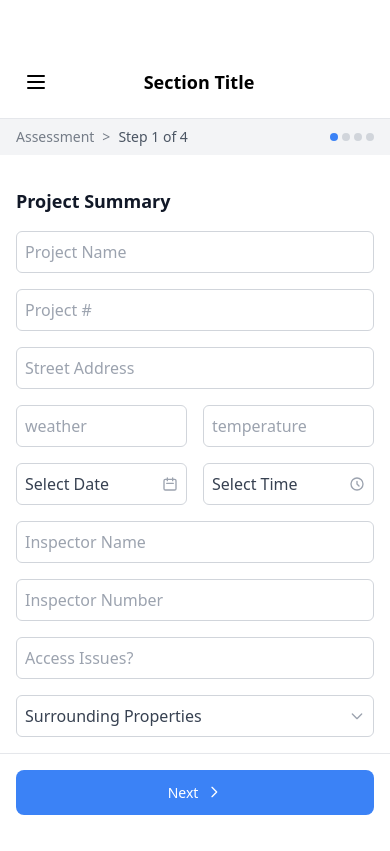
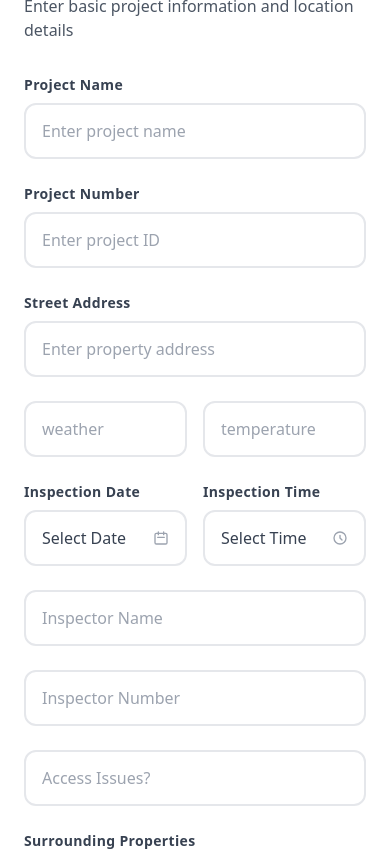
Before and after one commit to chernandezdesigner/PCAmockup, a Nuxt app: page / in a window 390 px wide. Shown: the top 851 px of the page. Built offline with nearby package versions, Linux system fonts and the light colour scheme.

Commit message:
claude ui update

```diff
--- a/app/app.vue
+++ b/app/app.vue
@@ -8,7 +8,7 @@
         <!-- Form Container -->
         <form @submit.prevent="handleSubmit" class="flex flex-col flex-1 min-h-0">
           <!-- Scrollable Content Area -->
-          <div class="flex-1 mt-8 px-4 space-y-4 overflow-y-auto min-h-0">
+          <div class="flex-1 px-6 py-6 space-y-6 overflow-y-auto min-h-0">
             <!-- Step Content Container -->
             <Transition
               name="step-transition"
@@ -17,27 +17,39 @@
               <div :key="currentStep" class="space-y-4 pb-4">
                 <!-- Step 1: Project Summary -->
                 <div v-if="currentStep === 1">
-                  <h3 class="text-lg font-semibold text-gray-900 mb-4">Project Summary</h3>
+                  <div class="mb-8">
+                    <h2 class="text-2xl font-bold text-gray-900 mb-2">Project Summary</h2>
+                    <p class="text-base text-gray-600">Enter basic project information and location details</p>
+                  </div>
 
-                  <div class="space-y-4">
+                  <div class="space-y-6">
+                    <div>
+                      <label class="form-label">Project Name</label>
                       <input
                         v-model="projectName"
                         type="text"
                         class="form-input"
-                      placeholder="Project Name"
+                        placeholder="Enter project name"
                       />
+                    </div>
+                    <div>
+                      <label class="form-label">Project Number</label>
                       <input
                         v-model="projectNumber"
                         type="text"
                         class="form-input"
-                      placeholder="Project #"
+                        placeholder="Enter project ID"
                       />
+                    </div>
+                    <div>
+                      <label class="form-label">Street Address</label>
                       <input
                         v-model="address"
                         type="text"
                         class="form-input"
-                      placeholder="Street Address"
+                        placeholder="Enter property address"
                       />
+                    </div>
 
                     <Transition
                       name="slide-fade"
@@ -47,16 +59,20 @@
                         v-if="address"
                         class="space-y-4"
                       >
+                      <div>
+                        <label class="form-label">City</label>
                         <input
                           v-model="city"
                           type="text"
                           class="form-input"
-                        placeholder="City"
+                          placeholder="Enter city"
                         />
+                      </div>
 
                       <div class="grid grid-cols-2 gap-4">
                         <!-- Mobile-friendly State Selector -->
                         <div class="relative">
+                          <label class="form-label">State</label>
                           <button
                             @click="toggleStateDropdown"
                             type="button"
@@ -96,12 +112,16 @@
                             </div>
                           </Transition>
                         </div>
+                        <div>
+                          <label class="form-label">ZIP Code</label>
                           <input
                             v-model="zipCode"
                             type="text"
+                            pattern="[0-9]{5}(-[0-9]{4})?"
                             class="form-input"
-                          placeholder="ZIP Code"
+                            placeholder="12345"
                           />
+                        </div>
                       </div>
                       </div>
                     </Transition>
@@ -119,6 +139,7 @@
                     <div class="grid grid-cols-2 gap-4">
                       <!-- Date Selector -->
                       <div class="relative">
+                        <label class="form-label">Inspection Date</label>
                         <button
                           @click="openDateDrawer"
                           type="button"
@@ -138,6 +159,7 @@
 
                       <!-- Time Selector -->
                       <div class="relative">
+                        <label class="form-label">Inspection Time</label>
                         <button
                           @click="openTimeDrawer"
                           type="button"
@@ -161,13 +183,14 @@
                     <input type="text" class="form-input" placeholder="Access Issues?" />
                     <!-- Property Type Selector -->
                     <div class="relative">
+                      <label class="form-label">Surrounding Properties</label>
                       <button
                         @click="togglePropertyTypeDropdown"
                         type="button"
                         class="form-dropdown-button"
                         :class="{ 'form-dropdown-button--active': showPropertyTypeDropdown }"
                       >
-                        <span class="text-gray-700">{{ propertyType || 'Surrounding Properties' }}</span>
+                        <span class="text-gray-700">{{ propertyType || 'Select Property Type' }}</span>
                         <svg
                           class="w-4 h-4 text-gray-400 transition-transform duration-200"
                           :class="{ 'rotate-180': showPropertyTypeDropdown }"
@@ -207,7 +230,7 @@
                 <div v-if="currentStep === 2">
                   <h3 class="text-lg font-semibold text-gray-900 mb-4">Unit Info</h3>
 
-                  <div class="space-y-4">
+                  <div class="space-y-6">
                     <input
                       type="text"
                       class="form-input"
@@ -258,13 +281,14 @@
 
                     <!-- Lease Type Selector -->
                     <div class="relative">
+                      <label class="form-label">Lease Type</label>
                       <button
                         @click="toggleLeaseTypeDropdown"
                         type="button"
                         class="form-dropdown-button"
                         :class="{ 'form-dropdown-button--active': showLeaseTypeDropdown }"
                       >
-                        <span class="text-gray-700">{{ leaseType || 'Lease Type' }}</span>
+                        <span class="text-gray-700">{{ leaseType || 'Select Lease Type' }}</span>
                         <svg
                           class="w-4 h-4 text-gray-400 transition-transform duration-200"
                           :class="{ 'rotate-180': showLeaseTypeDropdown }"
@@ -352,7 +376,7 @@
                         </button>
                       </div>
 
-                      <div class="space-y-4">
+                      <div class="space-y-6">
                         <div
                           v-for="(person, index) in personnelList"
                           :key="person.id"
@@ -414,7 +438,7 @@
                         </button>
                       </div>
 
-                      <div class="space-y-4">
+                      <div class="space-y-6">
                         <div
                           v-for="(tenant, index) in tenantList"
                           :key="tenant.id"
@@ -524,7 +548,7 @@
                     <div class="bg-white border border-gray-200 rounded-lg p-4">
                       <h4 class="text-base font-semibold text-gray-900 mb-4">Utilities</h4>
 
-                      <div class="space-y-4">
+                      <div class="space-y-6">
                         <input
                           v-model="utilities.domesticWater"
                           type="text"
@@ -594,8 +618,8 @@
           </div>
 
           <!-- Sticky Navigation Buttons -->
-          <div class="sticky bottom-0 px-4 py-4 border-t border-gray-200 bg-white shadow-lg">
-            <div class="flex gap-3">
+          <div class="sticky bottom-0 px-6 py-6 border-t border-gray-200 bg-white/95 backdrop-blur-sm shadow-2xl">
+            <div class="flex gap-4">
               <button
                 v-if="currentStep > 1"
                 @click="goToPreviousStep"
@@ -613,9 +637,12 @@
                 class="form-navigation-button form-navigation-button--primary"
                 :class="{ 'flex-1': currentStep === 1 }"
               >
-                {{ currentStep === totalSteps ? 'Submit' : 'Next' }}
+                <span class="font-semibold">{{ currentStep === totalSteps ? 'Submit Assessment' : 'Continue' }}</span>
                 <svg v-if="currentStep < totalSteps" class="w-4 h-4 ml-2" fill="none" stroke="currentColor" viewBox="0 0 24 24">
                   <path stroke-linecap="round" stroke-linejoin="round" stroke-width="2" d="M9 5l7 7-7 7" />
+                </svg>
+                <svg v-else class="w-4 h-4 ml-2" fill="none" stroke="currentColor" viewBox="0 0 24 24">
+                  <path stroke-linecap="round" stroke-linejoin="round" stroke-width="2" d="M5 13l4 4L19 7" />
                 </svg>
               </button>
             </div>
@@ -1057,43 +1084,82 @@ onUnmounted(() => {
 </script>
 
 <style scoped>
+/* Form Label Styles */
+.form-label {
+  display: block;
+  font-size: 0.875rem;
+  font-weight: 600;
+  color: #374151;
+  margin-bottom: 0.5rem;
+  letter-spacing: 0.025em;
+}
+
 /* Form Input Styles */
 .form-input {
   width: 100%;
-  padding: 0.5rem;
-  border: 1px solid #d1d5db;
-  border-radius: 0.375rem;
-  transition: all 0.3s ease;
+  padding: 0.875rem 1rem;
+  font-size: 1rem;
+  line-height: 1.5;
+  color: #1f2937;
+  background-color: #ffffff;
+  border: 2px solid #e5e7eb;
+  border-radius: 0.75rem;
+  transition: all 0.2s ease-in-out;
+  appearance: none;
+  -webkit-appearance: none;
+}
+
+.form-input::placeholder {
+  color: #9ca3af;
+  font-weight: 400;
 }
 
 .form-input:focus {
   border-color: #3b82f6;
   outline: none;
-  box-shadow: 0 0 0 2px rgba(59, 130, 246, 0.2);
+  box-shadow: 0 0 0 3px rgba(59, 130, 246, 0.1);
+  background-color: #fefefe;
+}
+
+.form-input:hover:not(:focus) {
+  border-color: #d1d5db;
 }
 
 /* Dropdown Button Styles */
 .form-dropdown-button {
   width: 100%;
-  padding: 0.5rem;
-  border: 1px solid #d1d5db;
-  border-radius: 0.375rem;
-  transition: all 0.3s ease;
+  padding: 0.875rem 1rem;
+  font-size: 1rem;
+  line-height: 1.5;
+  color: #1f2937;
+  background-color: #ffffff;
+  border: 2px solid #e5e7eb;
+  border-radius: 0.75rem;
+  transition: all 0.2s ease-in-out;
   text-align: left;
   display: flex;
   align-items: center;
   justify-content: space-between;
+  cursor: pointer;
+  min-height: 52px;
 }
 
 .form-dropdown-button:focus {
   border-color: #3b82f6;
   outline: none;
-  box-shadow: 0 0 0 2px rgba(59, 130, 246, 0.2);
+  box-shadow: 0 0 0 3px rgba(59, 130, 246, 0.1);
+  background-color: #fefefe;
+}
+
+.form-dropdown-button:hover:not(:focus) {
+  border-color: #d1d5db;
+  background-color: #f9fafb;
 }
 
 .form-dropdown-button--active {
   border-color: #3b82f6;
-  box-shadow: 0 0 0 2px rgba(59, 130, 246, 0.2);
+  box-shadow: 0 0 0 3px rgba(59, 130, 246, 0.1);
+  background-color: #fefefe;
 }
 
 /* Dropdown Menu Styles */
@@ -1101,65 +1167,106 @@ onUnmounted(() => {
   position: absolute;
   z-index: 50;
   width: 100%;
-  margin-top: 0.25rem;
+  margin-top: 0.5rem;
   background-color: white;
-  border: 1px solid #d1d5db;
-  border-radius: 0.375rem;
-  box-shadow: 0 10px 15px -3px rgba(0, 0, 0, 0.1), 0 4px 6px -2px rgba(0, 0, 0, 0.05);
-  max-height: 15rem;
+  border: 2px solid #e5e7eb;
+  border-radius: 0.75rem;
+  box-shadow: 0 20px 25px -5px rgba(0, 0, 0, 0.1), 0 10px 10px -5px rgba(0, 0, 0, 0.04);
+  max-height: 16rem;
   overflow-y: auto;
+  backdrop-filter: blur(8px);
 }
 
 .form-dropdown-item {
   width: 100%;
-  padding: 0.5rem 0.75rem;
+  padding: 0.75rem 1rem;
   text-align: left;
-  font-size: 0.875rem;
+  font-size: 0.95rem;
+  font-weight: 500;
   color: #374151;
-  transition: colors 0.15s ease;
+  transition: all 0.15s ease;
+  cursor: pointer;
+  border: none;
+  background: none;
+}
+
+.form-dropdown-item:hover {
+  background-color: #f3f4f6;
+  color: #1f2937;
 }
 
 .form-dropdown-item:focus {
-  background-color: #f3f4f6;
+  background-color: #e0e7ff;
+  color: #3730a3;
   outline: none;
 }
 
 .form-dropdown-item--selected {
-  background-color: #eff6ff;
-  color: #1d4ed8;
+  background-color: #dbeafe;
+  color: #1e40af;
+  font-weight: 600;
 }
 
 /* Drawer Input Styles */
 .form-drawer-input {
   width: 100%;
-  padding: 0.75rem;
+  padding: 1rem 1.25rem;
   font-size: 1.125rem;
-  border: 1px solid #d1d5db;
-  border-radius: 0.5rem;
+  line-height: 1.5;
+  color: #1f2937;
+  background-color: #ffffff;
+  border: 2px solid #e5e7eb;
+  border-radius: 0.75rem;
+  transition: all 0.2s ease-in-out;
 }
 
 .form-drawer-input:focus {
   border-color: #3b82f6;
   outline: none;
-  box-shadow: 0 0 0 2px rgba(59, 130, 246, 0.2);
+  box-shadow: 0 0 0 3px rgba(59, 130, 246, 0.1);
+  background-color: #fefefe;
 }
 
 /* Drawer Button Styles */
 .form-drawer-button {
   flex: 1;
-  padding: 0.75rem 1rem;
-  border-radius: 0.5rem;
-  font-weight: 500;
+  padding: 1rem 1.5rem;
+  border-radius: 0.75rem;
+  font-weight: 600;
+  font-size: 1rem;
+  transition: all 0.2s ease-in-out;
+  min-height: 52px;
+  display: flex;
+  align-items: center;
+  justify-content: center;
 }
 
 .form-drawer-button--primary {
   background-color: #3b82f6;
   color: white;
+  border: 2px solid #3b82f6;
+}
+
+.form-drawer-button--primary:hover {
+  background-color: #2563eb;
+  border-color: #2563eb;
+  transform: translateY(-1px);
+}
+
+.form-drawer-button--primary:active {
+  transform: translateY(0);
 }
 
 .form-drawer-button--secondary {
   color: #4b5563;
-  border: 1px solid #d1d5db;
+  background-color: #ffffff;
+  border: 2px solid #e5e7eb;
+}
+
+.form-drawer-button--secondary:hover {
+  background-color: #f9fafb;
+  border-color: #d1d5db;
+  color: #374151;
 }
 
 /* Navigation Button Styles */
@@ -1167,84 +1274,120 @@ onUnmounted(() => {
   display: flex;
   align-items: center;
   justify-content: center;
-  padding: 0.75rem 1rem;
-  border-radius: 0.5rem;
-  font-weight: 500;
-  font-size: 0.875rem;
-  transition: all 0.2s ease;
-  min-height: 44px; /* Mobile touch target */
+  padding: 1rem 1.5rem;
+  border-radius: 0.75rem;
+  font-weight: 600;
+  font-size: 1rem;
+  transition: all 0.2s ease-in-out;
+  min-height: 56px;
+  cursor: pointer;
+  border: none;
+  text-decoration: none;
 }
 
 .form-navigation-button--primary {
-  background-color: #3b82f6;
+  background: linear-gradient(135deg, #3b82f6 0%, #2563eb 100%);
   color: white;
-  border: none;
+  box-shadow: 0 4px 14px 0 rgba(59, 130, 246, 0.3);
 }
 
 .form-navigation-button--primary:hover {
-  background-color: #2563eb;
+  background: linear-gradient(135deg, #2563eb 0%, #1d4ed8 100%);
+  transform: translateY(-2px);
+  box-shadow: 0 6px 20px 0 rgba(59, 130, 246, 0.4);
 }
 
 .form-navigation-button--primary:active {
-  background-color: #1d4ed8;
+  transform: translateY(0);
+  box-shadow: 0 2px 8px 0 rgba(59, 130, 246, 0.3);
 }
 
 .form-navigation-button--secondary {
-  background-color: white;
+  background-color: #ffffff;
   color: #4b5563;
-  border: 1px solid #d1d5db;
+  border: 2px solid #e5e7eb;
+  box-shadow: 0 2px 8px 0 rgba(0, 0, 0, 0.05);
 }
 
 .form-navigation-button--secondary:hover {
   background-color: #f9fafb;
-  border-color: #9ca3af;
+  border-color: #d1d5db;
+  color: #374151;
+  transform: translateY(-1px);
+  box-shadow: 0 4px 12px 0 rgba(0, 0, 0, 0.1);
 }
 
 .form-navigation-button--secondary:active {
+  transform: translateY(0);
   background-color: #f3f4f6;
 }
 
 /* Animation Transitions */
 .slide-fade-enter-active {
-  transition: all 0.5s ease-out;
+  transition: all 0.4s cubic-bezier(0.34, 1.56, 0.64, 1);
 }
 
 .slide-fade-leave-active {
-  transition: all 0.3s ease-in;
+  transition: all 0.25s ease-in;
 }
 
 .slide-fade-enter-from {
-  transform: translateY(-20px);
+  transform: translateY(-16px);
   opacity: 0;
 }
 
 .slide-fade-leave-to {
-  transform: translateY(-20px);
+  transform: translateY(-16px);
   opacity: 0;
+}
+
+/* Focus and accessibility improvements */
+.form-input:focus,
+.form-dropdown-button:focus,
+.form-navigation-button:focus,
+.form-drawer-button:focus {
+  outline: 2px solid transparent;
+  outline-offset: 2px;
+}
+
+/* Mobile-optimized touch targets */
+@media (max-width: 768px) {
+  .form-navigation-button {
+    min-height: 48px;
+    padding: 0.875rem 1.25rem;
+  }
+
+  .form-dropdown-button {
+    min-height: 48px;
+  }
+
+  .form-input {
+    font-size: 16px; /* Prevents zoom on iOS */
+  }
 }
 
 /* Dropdown transition */
 .dropdown-enter-active {
-  transition: all 0.2s ease-out;
+  transition: all 0.25s cubic-bezier(0.34, 1.56, 0.64, 1);
 }
 
 .dropdown-leave-active {
-  transition: all 0.15s ease-in;
+  transition: all 0.2s ease-in;
 }
 
 .dropdown-enter-from {
-  transform: translateY(-10px);
+  transform: translateY(-8px) scale(0.95);
   opacity: 0;
 }
 
 .dropdown-leave-to {
-  transform: translateY(-10px);
+  transform: translateY(-8px) scale(0.95);
   opacity: 0;
 }
 
 /* Drawer transition */
 .drawer-enter-active {
-  transition: all 0.3s ease-out;
+  transition: all 0.4s cubic-bezier(0.34, 1.56, 0.64, 1);
 }
 
 .drawer-leave-active {
@@ -1253,15 +1396,17 @@ onUnmounted(() => {
 
 .drawer-enter-from {
   transform: translateY(100%);
+  opacity: 0;
 }
 
 .drawer-leave-to {
   transform: translateY(100%);
+  opacity: 0;
 }
 
 /* Step transition */
 .step-transition-enter-active {
-  transition: all 0.4s ease-out;
+  transition: all 0.5s cubic-bezier(0.34, 1.56, 0.64, 1);
 }
 
 .step-transition-leave-active {
@@ -1269,12 +1414,45 @@ onUnmounted(() => {
 }
 
 .step-transition-enter-from {
-  transform: translateX(30px);
+  transform: translateX(24px);
   opacity: 0;
 }
 
 .step-transition-leave-to {
-  transform: translateX(-30px);
+  transform: translateX(-24px);
   opacity: 0;
 }
+
+/* Enhanced visual hierarchy */
+.form-label {
+  position: relative;
+}
+
+/* Improved checkbox styling */
+input[type="checkbox"] {
+  accent-color: #3b82f6;
+  transform: scale(1.1);
+}
+
+/* Better visual feedback for interactive elements */
+.hover\:border-gray-300:hover {
+  border-color: #d1d5db !important;
+}
+
+.hover\:border-red-300:hover {
+  border-color: #fca5a5 !important;
+}
+
+/* Improved section styling */
+.bg-gray-50 {
+  background: linear-gradient(135deg, #f9fafb 0%, #f3f4f6 100%);
+}
+
+.bg-red-50 {
+  background: linear-gradient(135deg, #fef2f2 0%, #fee2e2 100%);
+}
+
+.bg-blue-50 {
+  background: linear-gradient(135deg, #eff6ff 0%, #dbeafe 100%);
+}
 </style>
```
Also changed, not shown: .claude/settings.local.json. Lines whose indentation alone changed are shown as unchanged.
